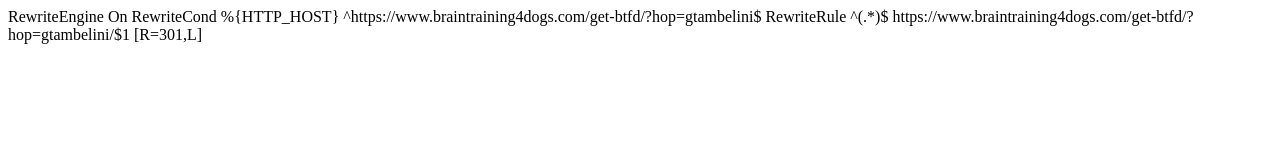
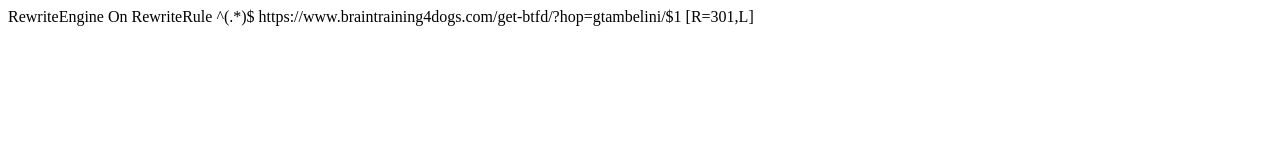
Before and after one commit to imyashrajpatel/dog-affiliate-redirect, a plain HTML site: page index.html in a window 1280 px wide. Drawn offline with Linux system fonts and the light colour scheme.

Commit message:
Update index.html

```diff
--- a/index.html
+++ b/index.html
@@ -1,5 +1,4 @@
 <IfModule mod_rewrite.c>
   RewriteEngine On
-  RewriteCond %{HTTP_HOST} ^https://www.braintraining4dogs.com/get-btfd/?hop=gtambelini$
   RewriteRule ^(.*)$ https://www.braintraining4dogs.com/get-btfd/?hop=gtambelini/$1 [R=301,L]
 </IfModule>
```
